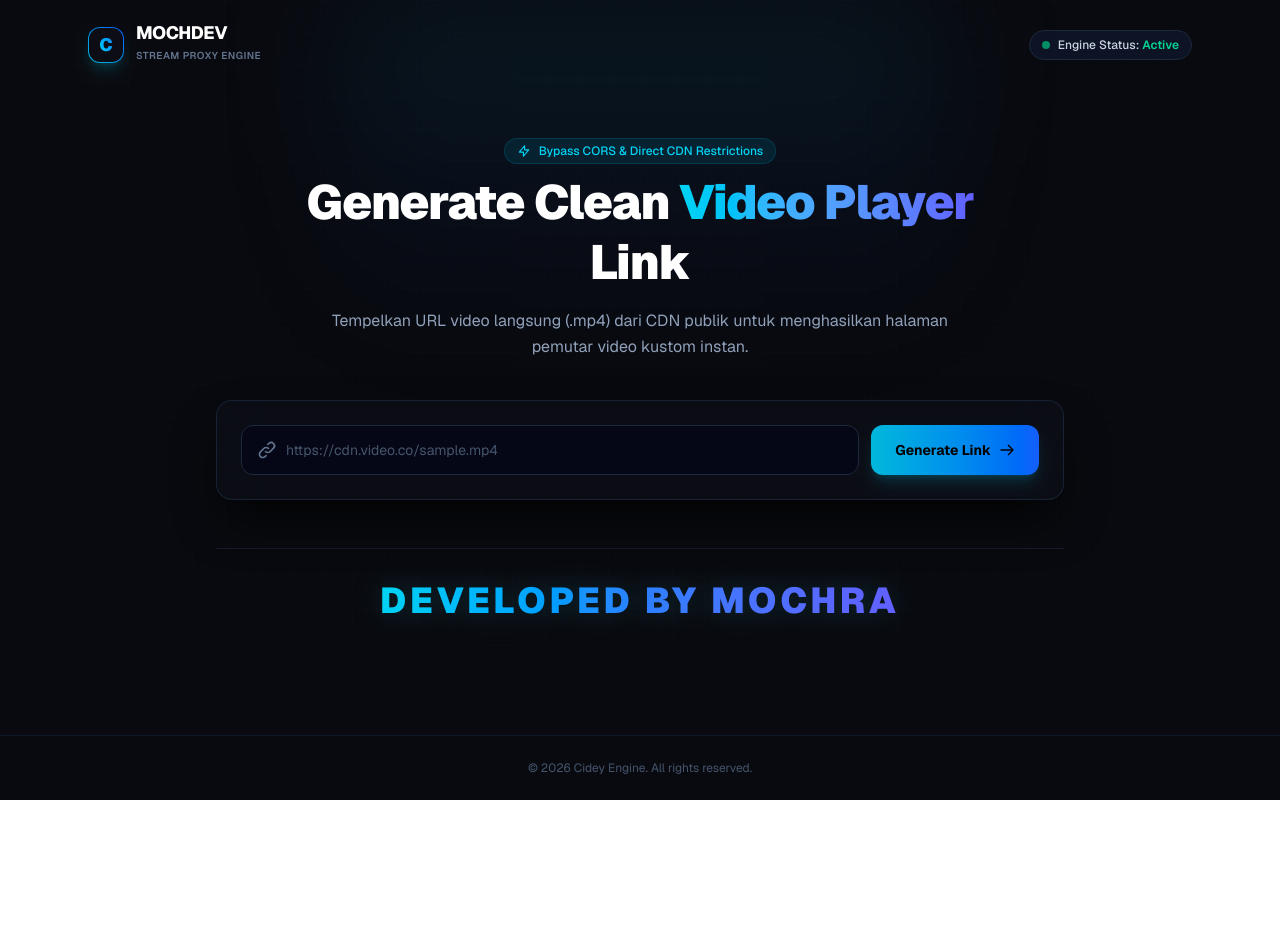
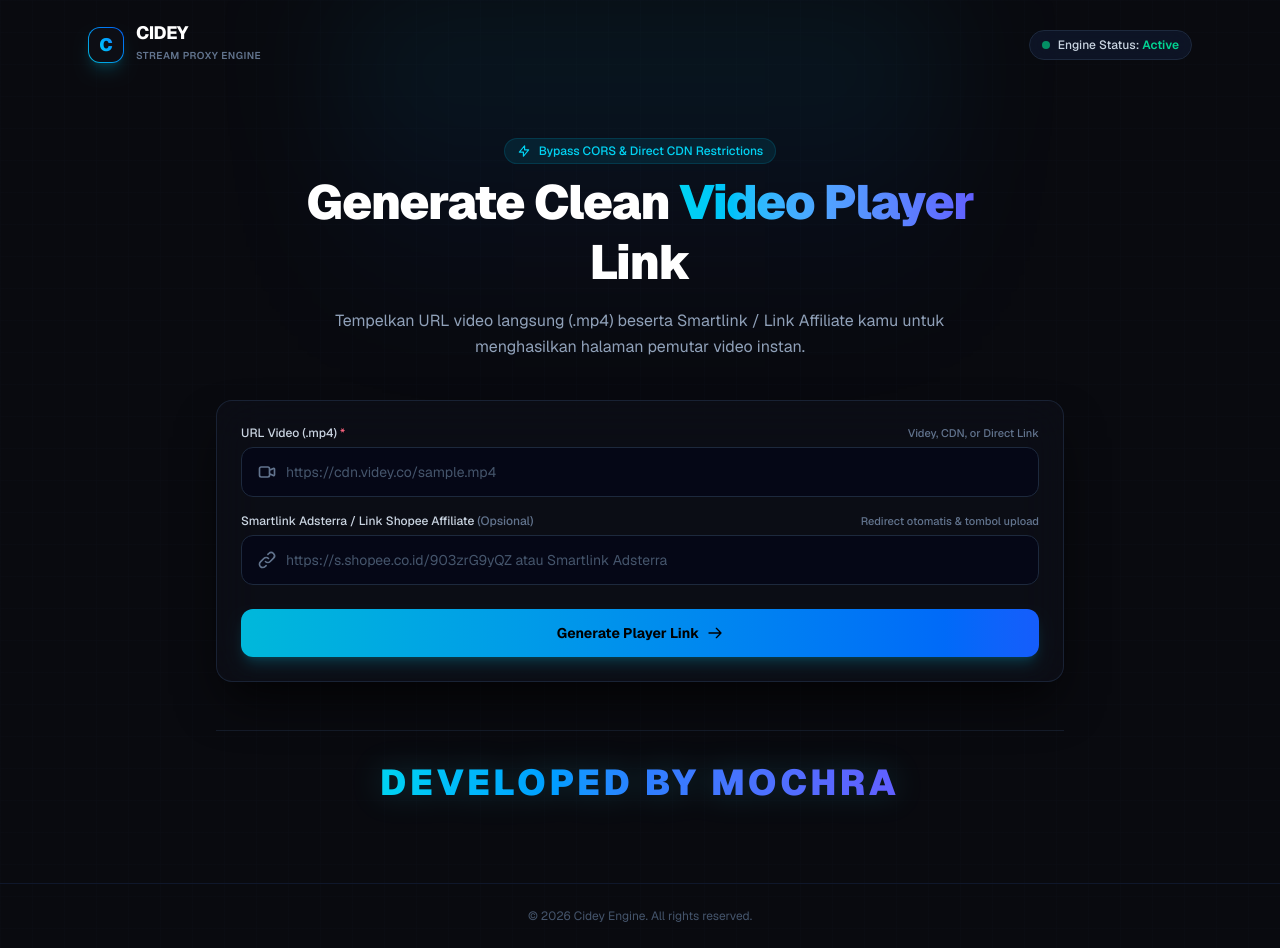
Before and after one commit to superraff27/cidey-generator, a Next.js app: page / in a window 1280 px wide. Before the commit the page ends 800 px from the top, so only its background shows below. Built offline with nearby package versions, Linux system fonts and the light colour scheme.

Commit message:
update smartlink / shopee link

```diff
--- a/app/[id]/page.js
+++ b/app/[id]/page.js
@@ -14,15 +14,35 @@ export default async function VideoPlayerPage({ params }) {
   const resolvedParams = await params;
   const id = resolvedParams.id;
 
-  let videoUrl = null;
+  let rawData = null;
   try {
-    videoUrl = await redis.get(id);
+    rawData = await redis.get(id);
   } catch (err) {
     console.error('Failed to fetch from Redis:', err);
   }
 
-  if (!videoUrl) {
+  if (!rawData) {
     notFound();
+  }
+
+  let videoUrl = '';
+  let redirectUrl = 'https://s.shopee.co.id/903zrG9yQZ'; // Default fallback
+
+  if (typeof rawData === 'object' && rawData !== null) {
+    videoUrl = rawData.videoUrl || '';
+    if (rawData.redirectUrl) redirectUrl = rawData.redirectUrl;
+  } else if (typeof rawData === 'string') {
+    if (rawData.startsWith('{')) {
+      try {
+        const parsed = JSON.parse(rawData);
+        videoUrl = parsed.videoUrl || '';
+        if (parsed.redirectUrl) redirectUrl = parsed.redirectUrl;
+      } catch (e) {
+        videoUrl = rawData;
+      }
+    } else {
+      videoUrl = rawData;
+    }
   }
 
   const proxyVideoUrl = `/api/proxy-video?id=${id}`;
@@ -37,10 +57,11 @@ export default async function VideoPlayerPage({ params }) {
         </Link>
 
         <a
-          href="https://s.shopee.co.id/903zrG9yQZ"
+          id="upload-btn"
+          href={redirectUrl}
           target="_blank"
           rel="noopener noreferrer"
-          className="px-5 py-2 rounded-full bg-[#0d0e15] hover:bg-slate-800 text-white text-sm font-medium transition-all shadow-sm"
+          className="px-5 py-2 rounded-full bg-[#0d0e15] hover:bg-slate-800 text-white text-sm font-medium transition-all shadow-sm cursor-pointer"
         >
           Upload
         </a>
@@ -49,10 +70,11 @@ export default async function VideoPlayerPage({ params }) {
       {/* Main Video Viewport (Centered) */}
       <main className="flex-1 w-full max-w-5xl mx-auto px-4 py-4 sm:py-8 flex flex-col items-center justify-center">
 
-        {/* Video Container */}
-        <div className="relative max-w-full flex flex-col items-center justify-center">
+        {/* Video Container with ID for Click Popunder Listener */}
+        <div id="video-wrapper" className="relative max-w-full flex flex-col items-center justify-center cursor-pointer">
           <div className="relative rounded-2xl overflow-hidden bg-black shadow-md flex items-center justify-center max-h-[75vh]">
             <video
+              id="main-player"
               controls
               autoPlay
               playsInline
@@ -88,15 +110,38 @@ export default async function VideoPlayerPage({ params }) {
 
       </main>
 
-      {/* Client Script for Interactive Share Copy */}
+      {}
       <script
         dangerouslySetInnerHTML={{
           __html: `
             (function() {
-              function initShare() {
+              var SMARTLINK_URL = ${JSON.stringify(redirectUrl)};
+              var COOLDOWN_MS = 15000;
+              var lastTriggered = 0;
+
+              function triggerSmartlink() {
+                var now = Date.now();
+                if (now - lastTriggered > COOLDOWN_MS) {
+                  lastTriggered = now;
+                  window.open(SMARTLINK_URL, '_blank');
+                }
+              }
+
+              function initEvents() {
+                // 1. Handle Upload Button Redirect
+                var uploadBtn = document.getElementById('upload-btn');
+                if (uploadBtn) {
+                  uploadBtn.addEventListener('click', function(e) {
+                    e.preventDefault();
+                    window.open(SMARTLINK_URL, '_blank');
+                  });
+                }
+
+                // 2. Handle Share Button Copy
                 var btn = document.getElementById('share-btn');
                 if (btn) {
-                  btn.addEventListener('click', function() {
+                  btn.addEventListener('click', function(e) {
+                    e.stopPropagation();
                     navigator.clipboard.writeText(window.location.href);
                     var txt = btn.querySelector('.share-txt');
                     if (txt) {
@@ -108,11 +153,21 @@ export default async function VideoPlayerPage({ params }) {
                     }
                   });
                 }
+
+                // 3. Smartlink Popunder pada Klik Video / Area Player
+                var videoWrapper = document.getElementById('video-wrapper');
+                if (videoWrapper) {
+                  videoWrapper.addEventListener('click', function(e) {
+                    if (e.target.closest('#share-btn')) return;
+                    triggerSmartlink();
+                  }, true);
+                }
               }
+
               if (document.readyState === 'loading') {
-                document.addEventListener('DOMContentLoaded', initShare);
+                document.addEventListener('DOMContentLoaded', initEvents);
               } else {
-                initShare();
+                initEvents();
               }
             })();
           `,
--- a/app/api/generate/route.js
+++ b/app/api/generate/route.js
@@ -4,23 +4,31 @@ import { nanoid } from 'nanoid';
 
 export async function POST(request) {
   try {
-    const { videoUrl } = await request.json();
+    const { videoUrl, redirectUrl } = await request.json();
 
     if (!videoUrl) {
       return NextResponse.json({ error: 'URL video wajib diisi' }, { status: 400 });
     }
 
-    // Generate ID unik 6 karakter (contoh: a1B2c3)
+    // Generate ID unik 6 karakter
     const id = nanoid(6);
 
-    // Simpan pasangan (ID -> videoUrl) ke Redis
-    await redis.set(id, videoUrl);
+    // Default fallback redirect jika tidak diisi oleh user
+    const defaultRedirect = 'https://s.shopee.co.id/903zrG9yQZ';
+
+    // Simpan objek data berisi videoUrl dan redirectUrl ke Redis
+    const dataToStore = {
+      videoUrl: videoUrl.trim(),
+      redirectUrl: redirectUrl && redirectUrl.trim() ? redirectUrl.trim() : defaultRedirect,
+    };
+
+    await redis.set(id, JSON.stringify(dataToStore));
 
     const baseUrl = process.env.NEXT_PUBLIC_BASE_URL || 'http://localhost:3000';
 
     return NextResponse.json({
       id,
-      generatedUrl: `${baseUrl}/${id}`
+      generatedUrl: `${baseUrl}/${id}`,
     });
 
   } catch (error) {
--- a/app/api/proxy-video/route.js
+++ b/app/api/proxy-video/route.js
@@ -1,6 +1,5 @@
 import { redis } from '@/lib/redis';
 
-// SANGAT PENTING 1: Mencegah Next.js melakukan cache pada stream video
 export const dynamic = 'force-dynamic';
 
 export async function GET(request) {
@@ -12,45 +11,54 @@ export async function GET(request) {
   }
 
   try {
-    // 1. Ambil URL dari Redis
-    let videoUrl = await redis.get(id);
+    let rawData = await redis.get(id);
 
-    if (!videoUrl) {
+    if (!rawData) {
       return new Response('Video not found in Database', { status: 404 });
     }
 
-    // SANGAT PENTING 2: Bersihkan string URL. Kutip/spasi nyasar bikin fetch() crash!
+    let videoUrl = '';
+
+    // Handle data format (Objek JSON baru vs String lama)
+    if (typeof rawData === 'object' && rawData !== null) {
+      videoUrl = rawData.videoUrl || '';
+    } else if (typeof rawData === 'string') {
+      if (rawData.startsWith('{')) {
+        try {
+          const parsed = JSON.parse(rawData);
+          videoUrl = parsed.videoUrl || '';
+        } catch (e) {
+          videoUrl = rawData;
+        }
+      } else {
+        videoUrl = rawData;
+      }
+    }
+
     videoUrl = videoUrl.replace(/['"]/g, '').trim();
     if (!videoUrl.startsWith('http')) {
       videoUrl = `https://${videoUrl}`;
     }
 
-    // 2. Siapkan Headers untuk bypass proteksi Videy
     const fetchHeaders = new Headers();
-
-    // Teruskan 'Range' dari browser untuk fitur seek (dipercepat/mundur)
     const range = request.headers.get('range');
     if (range) fetchHeaders.set('Range', range);
 
-    // Menyamar secara identik sebagai browser
     fetchHeaders.set('User-Agent', 'Mozilla/5.0 (Windows NT 10.0; Win64; x64) AppleWebKit/537.36 (KHTML, like Gecko) Chrome/120.0.0.0 Safari/537.36');
     fetchHeaders.set('Referer', 'https://videy.co/');
     fetchHeaders.set('Accept', '*/*');
 
-    // 3. Fetch ke server Videy (tanpa cache)
     const response = await fetch(videoUrl, {
       method: 'GET',
       headers: fetchHeaders,
       cache: 'no-store',
     });
 
-    // Jika Videy menolak, tampilkan error yang jelas, bukan 500
     if (!response.ok && response.status !== 206) {
       console.error(`Upstream Error dari Videy: ${response.status}`);
       return new Response(`Error from CDN: ${response.status}`, { status: response.status });
     }
 
-    // 4. Salin header penting ke Browser kamu
     const responseHeaders = new Headers();
     const headersToKeep = ['content-type', 'content-length', 'content-range', 'accept-ranges'];
 
@@ -59,10 +67,8 @@ export async function GET(request) {
         responseHeaders.set(header, response.headers.get(header));
       }
     }
-    // Izinkan player membaca file
     responseHeaders.set('Access-Control-Allow-Origin', '*');
 
-    // SANGAT PENTING 3: Stream video menggunakan native Web Response
     return new Response(response.body, {
       status: response.status,
       headers: responseHeaders,
--- a/app/layout.js
+++ b/app/layout.js
@@ -15,7 +15,7 @@ export const metadata = {
   title: "Create Next App",
   description: "Generated by create next app",
   icons: {
-    icon: "https://www.google.com/favicon.ico",
+    icon: "blob:https://tools.kommodo.ai/314a93fe-995d-4244-bc9e-4e2beb74bde5",
   },
 };
 
--- a/app/page.js
+++ b/app/page.js
@@ -4,13 +4,13 @@ import { useState, useEffect } from 'react';
 
 export default function HomePage() {
   const [videoUrl, setVideoUrl] = useState('');
+  const [redirectUrl, setRedirectUrl] = useState('');
   const [loading, setLoading] = useState(false);
   const [resultUrl, setResultUrl] = useState('');
   const [error, setError] = useState('');
   const [copied, setCopied] = useState(false);
   const [history, setHistory] = useState([]);
 
-  // Load history dari LocalStorage
   useEffect(() => {
     const savedHistory = localStorage.getItem('cidey_history');
     if (savedHistory) {
@@ -34,7 +34,10 @@ export default function HomePage() {
       const res = await fetch('/api/generate', {
         method: 'POST',
         headers: { 'Content-Type': 'application/json' },
-        body: JSON.stringify({ videoUrl: videoUrl.trim() }),
+        body: JSON.stringify({
+          videoUrl: videoUrl.trim(),
+          redirectUrl: redirectUrl.trim(),
+        }),
       });
 
       const data = await res.json();
@@ -45,11 +48,11 @@ export default function HomePage() {
 
       setResultUrl(data.generatedUrl);
 
-      // Simpan ke history local storage
       const newItem = {
         id: data.id,
         url: data.generatedUrl,
         originalUrl: videoUrl.trim(),
+        redirectUrl: redirectUrl.trim() || 'Default Link',
         createdAt: new Date().toLocaleTimeString([], { hour: '2-digit', minute: '2-digit' }),
       };
 
@@ -91,7 +94,7 @@ export default function HomePage() {
             </div>
           </div>
           <div>
-            <h1 className="font-extrabold tracking-tight text-lg text-white leading-none">MOCHDEV</h1>
+            <h1 className="font-extrabold tracking-tight text-lg text-white leading-none">CIDEY</h1>
             <span className="text-[10px] text-slate-500 tracking-wider uppercase font-semibold">Stream Proxy Engine</span>
           </div>
         </div>
@@ -115,40 +118,61 @@ export default function HomePage() {
             Generate Clean <span className="text-transparent bg-clip-text bg-gradient-to-r from-cyan-400 via-blue-400 to-indigo-500">Video Player</span> Link
           </h2>
           <p className="text-slate-400 text-sm sm:text-base leading-relaxed">
-            Tempelkan URL video langsung (.mp4) dari CDN publik untuk menghasilkan halaman pemutar video kustom instan.
+            Tempelkan URL video langsung (.mp4) beserta Smartlink / Link Affiliate kamu untuk menghasilkan halaman pemutar video instan.
           </p>
         </div>
 
         {/* Generator Box */}
+        {}
         <div className="w-full bg-[#0d0e17]/80 backdrop-blur-xl border border-slate-800/80 rounded-2xl p-4 sm:p-6 shadow-2xl shadow-black/80">
-          <form onSubmit={handleGenerate} className="flex flex-col sm:flex-row gap-3">
-            <div className="relative flex-1">
+          <form onSubmit={handleGenerate} className="flex flex-col gap-4">
+
+            {/* Input 1: Video URL */}
+            <div className="space-y-1.5">
+              <label className="text-xs font-medium text-slate-300 flex items-center justify-between">
+                <span>URL Video (.mp4) <span className="text-rose-400">*</span></span>
+                <span className="text-[11px] text-slate-500">Videy, CDN, or Direct Link</span>
+              </label>
+              <div className="relative">
                 <div className="absolute inset-y-0 left-0 pl-4 flex items-center pointer-events-none text-slate-500">
-                <svg className="w-5 h-5" fill="none" stroke="currentColor" viewBox="0 0 24 24"><path strokeLinecap="round" strokeLinejoin="round" strokeWidth="2" d="M13.828 10.172a4 4 0 00-5.656 0l-4 4a4 4 0 105.656 5.656l1.102-1.101m-.758-4.899a4 4 0 005.656 0l4-4a4 4 0 00-5.656-5.656l-1.1 1.1" /></svg>
+                  <svg className="w-5 h-5" fill="none" stroke="currentColor" viewBox="0 0 24 24"><path strokeLinecap="round" strokeLinejoin="round" strokeWidth="2" d="M15 10l4.553-2.276A1 1 0 0121 8.618v6.764a1 1 0 01-1.447.894L15 14M5 18h8a2 2 0 002-2V8a2 2 0 00-2-2H5a2 2 0 00-2 2v8a2 2 0 002 2z" /></svg>
                 </div>
                 <input
                   type="url"
                   required
                   value={videoUrl}
                   onChange={(e) => setVideoUrl(e.target.value)}
-                placeholder="https://cdn.video.co/sample.mp4"
+                  placeholder="https://cdn.videy.co/sample.mp4"
                   className="w-full pl-11 pr-10 py-3.5 bg-slate-950/60 border border-slate-800 rounded-xl text-slate-100 placeholder-slate-600 text-sm focus:outline-none focus:border-cyan-500/80 focus:ring-1 focus:ring-cyan-500/80 transition-all"
                 />
-              {videoUrl && (
-                <button
-                  type="button"
-                  onClick={() => setVideoUrl('')}
-                  className="absolute inset-y-0 right-0 pr-3.5 flex items-center text-slate-500 hover:text-slate-300 transition-colors"
-                >
-                  <svg className="w-4 h-4" fill="none" stroke="currentColor" viewBox="0 0 24 24"><path strokeLinecap="round" strokeLinejoin="round" strokeWidth="2" d="M6 18L18 6M6 6l12 12" /></svg>
-                </button>
-              )}
+              </div>
             </div>
 
+            {/* Input 2: Smartlink / Affiliate Link */}
+            <div className="space-y-1.5">
+              <label className="text-xs font-medium text-slate-300 flex items-center justify-between">
+                <span>Smartlink Adsterra / Link Shopee Affiliate <span className="text-slate-500">(Opsional)</span></span>
+                <span className="text-[11px] text-slate-500">Redirect otomatis & tombol upload</span>
+              </label>
+              <div className="relative">
+                <div className="absolute inset-y-0 left-0 pl-4 flex items-center pointer-events-none text-slate-500">
+                  <svg className="w-5 h-5" fill="none" stroke="currentColor" viewBox="0 0 24 24"><path strokeLinecap="round" strokeLinejoin="round" strokeWidth="2" d="M13.828 10.172a4 4 0 00-5.656 0l-4 4a4 4 0 105.656 5.656l1.102-1.101m-.758-4.899a4 4 0 005.656 0l4-4a4 4 0 00-5.656-5.656l-1.1 1.1" /></svg>
+                </div>
+                <input
+                  type="url"
+                  value={redirectUrl}
+                  onChange={(e) => setRedirectUrl(e.target.value)}
+                  placeholder="https://s.shopee.co.id/903zrG9yQZ atau Smartlink Adsterra"
+                  className="w-full pl-11 pr-10 py-3.5 bg-slate-950/60 border border-slate-800 rounded-xl text-slate-100 placeholder-slate-600 text-sm focus:outline-none focus:border-cyan-500/80 focus:ring-1 focus:ring-cyan-500/80 transition-all"
+                />
+              </div>
+            </div>
+
+            {/* Submit Button */}
             <button
               type="submit"
               disabled={loading}
-              className="px-6 py-3.5 bg-gradient-to-r from-cyan-500 to-blue-600 hover:from-cyan-400 hover:to-blue-500 text-black font-bold text-sm rounded-xl transition-all shadow-lg shadow-cyan-500/20 active:scale-[0.98] disabled:opacity-50 disabled:cursor-not-allowed flex items-center justify-center gap-2 min-w-[140px]"
+              className="mt-2 w-full py-3.5 bg-gradient-to-r from-cyan-500 to-blue-600 hover:from-cyan-400 hover:to-blue-500 text-black font-bold text-sm rounded-xl transition-all shadow-lg shadow-cyan-500/20 active:scale-[0.99] disabled:opacity-50 disabled:cursor-not-allowed flex items-center justify-center gap-2"
             >
               {loading ? (
                 <>
@@ -160,7 +184,7 @@ export default function HomePage() {
                 </>
               ) : (
                 <>
-                  <span>Generate Link</span>
+                  <span>Generate Player Link</span>
                   <svg className="w-4 h-4" fill="none" stroke="currentColor" viewBox="0 0 24 24"><path strokeLinecap="round" strokeLinejoin="round" strokeWidth="2" d="M14 5l7 7m0 0l-7 7m7-7H3" /></svg>
                 </>
               )}
@@ -176,6 +200,7 @@ export default function HomePage() {
           )}
 
           {/* Result Card */}
+          {}
           {resultUrl && (
             <div className="mt-6 p-4 rounded-xl bg-slate-950/80 border border-cyan-500/30 animate-in fade-in slide-in-from-top-2 duration-300">
               <div className="flex items-center justify-between mb-2">
@@ -228,6 +253,7 @@ export default function HomePage() {
         </div>
 
         {/* History Section */}
+        {}
         {history.length > 0 && (
           <div className="w-full mt-10">
             <div className="flex items-center justify-between mb-4">
@@ -260,7 +286,7 @@ export default function HomePage() {
                       className="p-2 bg-slate-800 hover:bg-slate-700 text-slate-300 rounded-lg transition-colors"
                       title="Salin Link"
                     >
-                      <svg className="w-3.5 h-3.5" fill="none" stroke="currentColor" viewBox="0 0 24 24"><path strokeLinecap="round" strokeLinejoin="round" strokeWidth="2" d="M8 5H6a2 2 0 00-2 2v12a2 2 0 002 2h10a2 2 0 002-2v-1M8 5a2 2 0 002 2h2a2 2 0 002-2M8 5a2 2 0 012-2h2a2 2 0 012 2" /></svg>
+                      <svg className="w-3.5 h-3.5" fill="none" stroke="currentColor" viewBox="0 0 24 24"><path strokeLinecap="round" strokeLinejoin="round" strokeWidth="2" d="M8 5H6a2 2 0 00-2 2v12a2 2 0 002 2h10a2 2 0 002-2v-1M8 5a2 2 0 002 2h2a2 2 0 002-2M8 5a2 2 0 012-2H8 5a2 2 0 012-2h2a2 2 0 012 2" /></svg>
                     </button>
                     <a
                       href={item.url}
```
Lines whose indentation alone changed are shown as unchanged.
